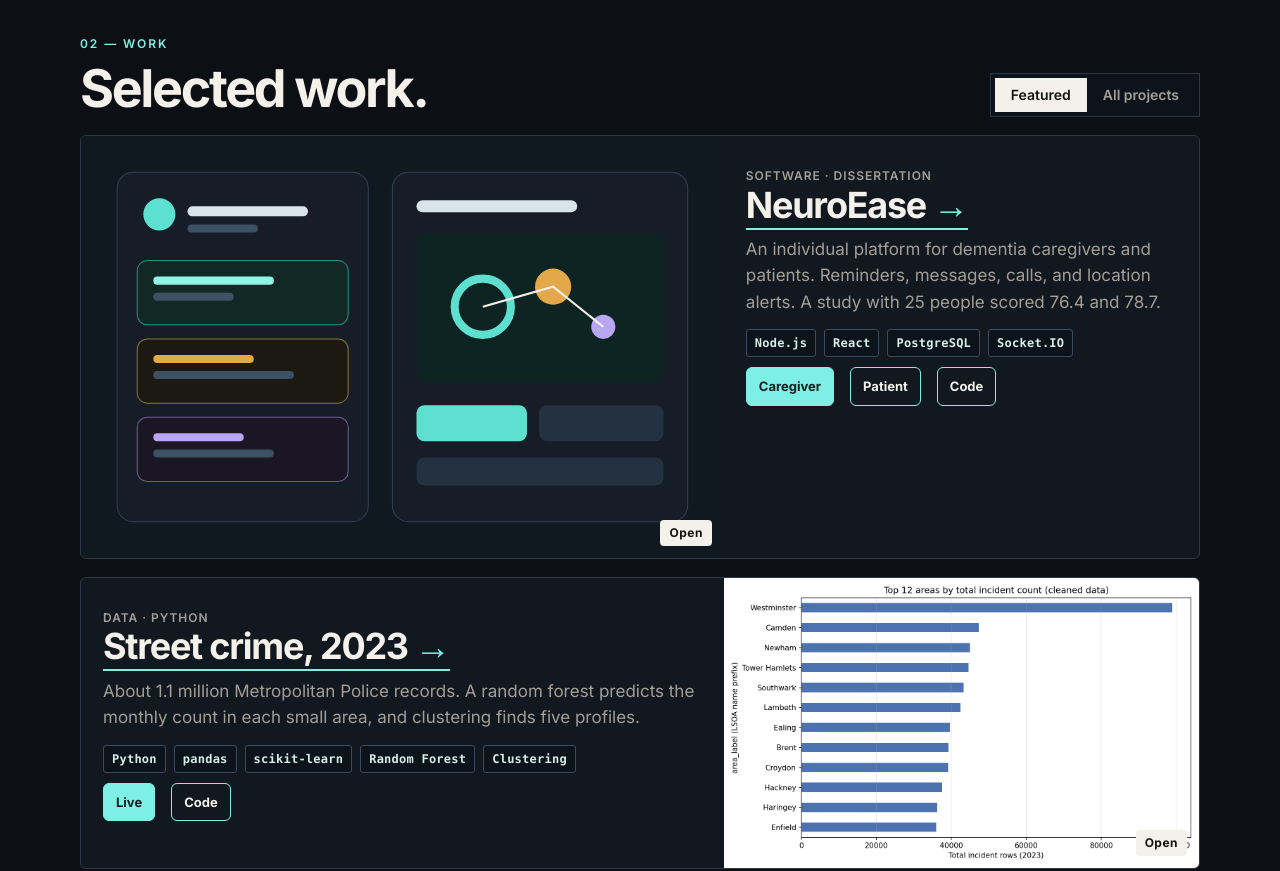
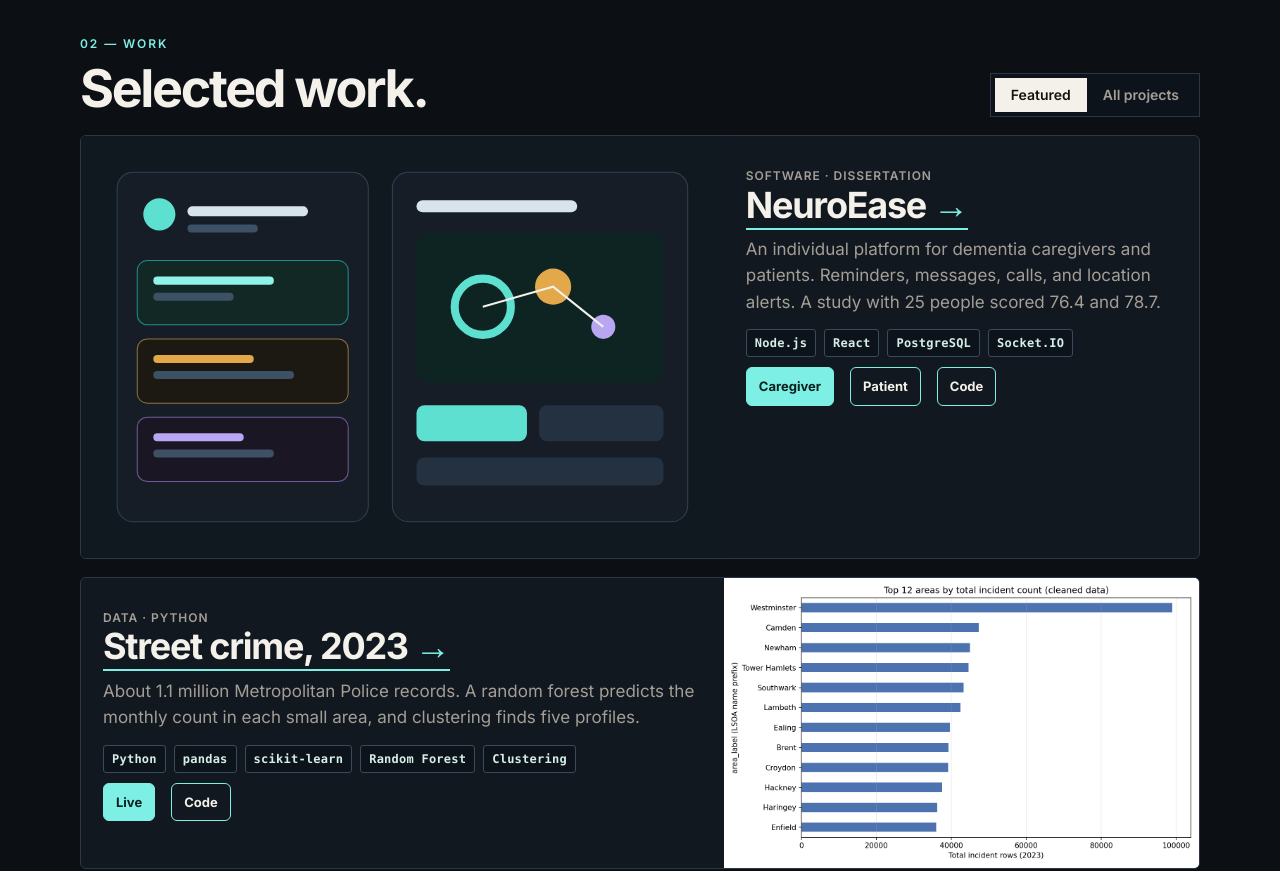
Before and after one commit to nno3/nno3.github.io, a plain HTML site: page index.html in a window 1280 px wide. Shown: the part 1860-2731 px from the top of the page. Drawn offline with Linux system fonts and the light colour scheme.

Commit message:
Remove the Open label from project pictures.

```diff
--- a/index.html
+++ b/index.html
@@ -8,7 +8,7 @@
     <link rel="preconnect" href="https://fonts.googleapis.com">
     <link rel="preconnect" href="https://fonts.gstatic.com" crossorigin>
     <link href="https://fonts.googleapis.com/css2?family=Inter:wght@400;500;600;700&display=swap" rel="stylesheet">
-    <link rel="stylesheet" href="style.css?v=12">
+    <link rel="stylesheet" href="style.css?v=13">
 </head>
 <body>
 <nav>
--- a/style.css
+++ b/style.css
@@ -352,24 +352,9 @@ h2 {
 
 .feature-media,
 .tile-shot {
-    position: relative;
     display: block;
     background: #101820;
     overflow: hidden;
-}
-
-.feature-media::after,
-.tile-shot::after {
-    content: "Open";
-    position: absolute;
-    right: 12px;
-    bottom: 12px;
-    background: var(--ink);
-    color: #12140f;
-    font: 700 12px/1 var(--sans);
-    letter-spacing: 0.04em;
-    padding: 7px 9px;
-    border-radius: 4px;
 }
 
 .feature-media { min-height: 240px; }
```
